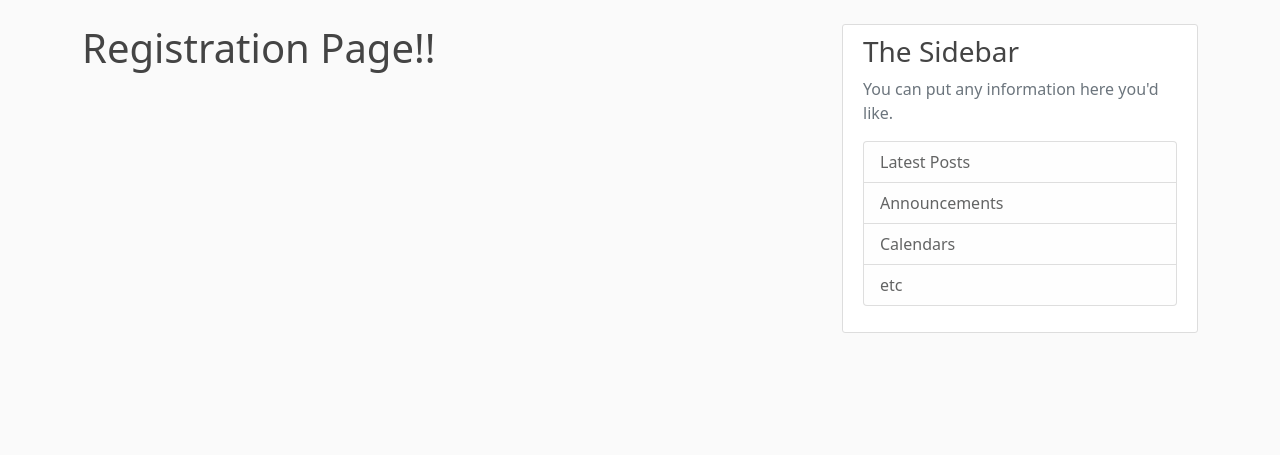
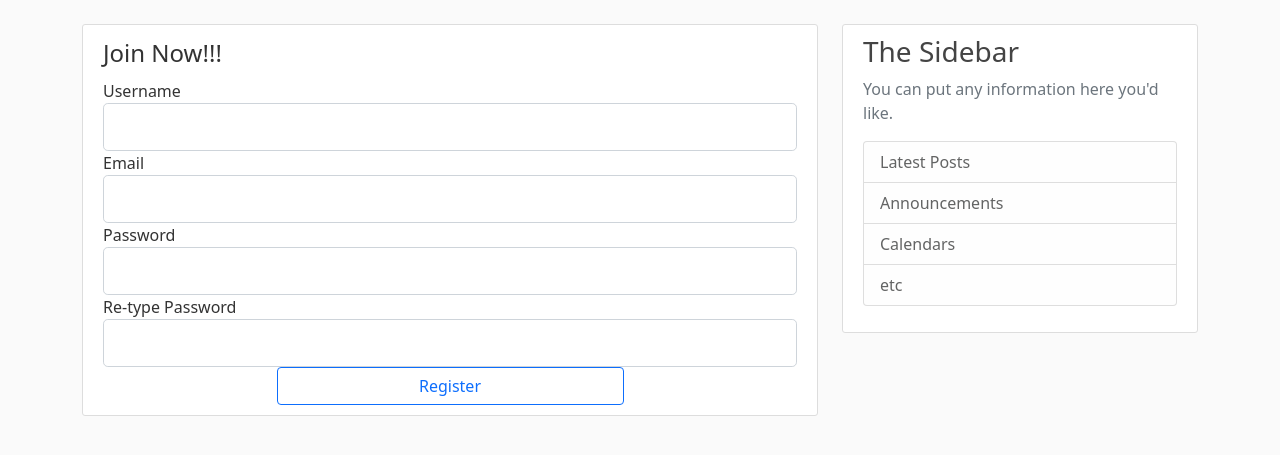
Before and after one commit to debojyotichatterjee9/flasky-blogger, a Flask app: page /register in a window 1280 px wide. Shown: the part 56-511 px from the top of the page. Run offline with Flask 2, Linux system fonts and the light colour scheme.

Commit message:
added registration html

```diff
--- a/templates/register/register.html
+++ b/templates/register/register.html
@@ -1,8 +1,39 @@
 {% extends "./layout/layout.html" %}
 
-    {% block content %}
-        <h1>Registration Page!!</h1>
-    {% endblock content %}
+{% block content %}
+<div class="content-section">
+    <form method="POST" action="">
+
+        <!-- adding the csrf token -->
+        {{ form.hidden_tag() }}
+
+        <fieldset class="form-group">
+            <legend class="borderbottom mb4">
+                Join Now!!!
+            </legend>
+            <div class="form-group">
+                {{ form.username.label(class="form-control-label") }}
+                {{ form.username(class="form-control form-control-lg") }}
+            </div>
+            <div class="form-group">
+                {{ form.email.label(class="form-control-label") }}
+                {{ form.email(class="form-control form-control-lg") }}
+            </div>
+            <div class="form-group">
+                {{ form.password.label(class="form-control-label") }}
+                {{ form.password(class="form-control form-control-lg") }}
+            </div>
+            <div class="form-group">
+                {{ form.confirm_password.label(class="form-control-label") }}
+                {{ form.confirm_password(class="form-control form-control-lg") }}
+            </div>
+            <div class="form-group d-grid gap-2 col-6 mx-auto">
+                {{ form.submit(class="btn btn-outline-primary") }}
+            </div>
+        </fieldset>
+    </form>
+</div>
+{% endblock content %}
 <!--
     jinja2 alows you to name the block,
     when you are ending the block.
```
